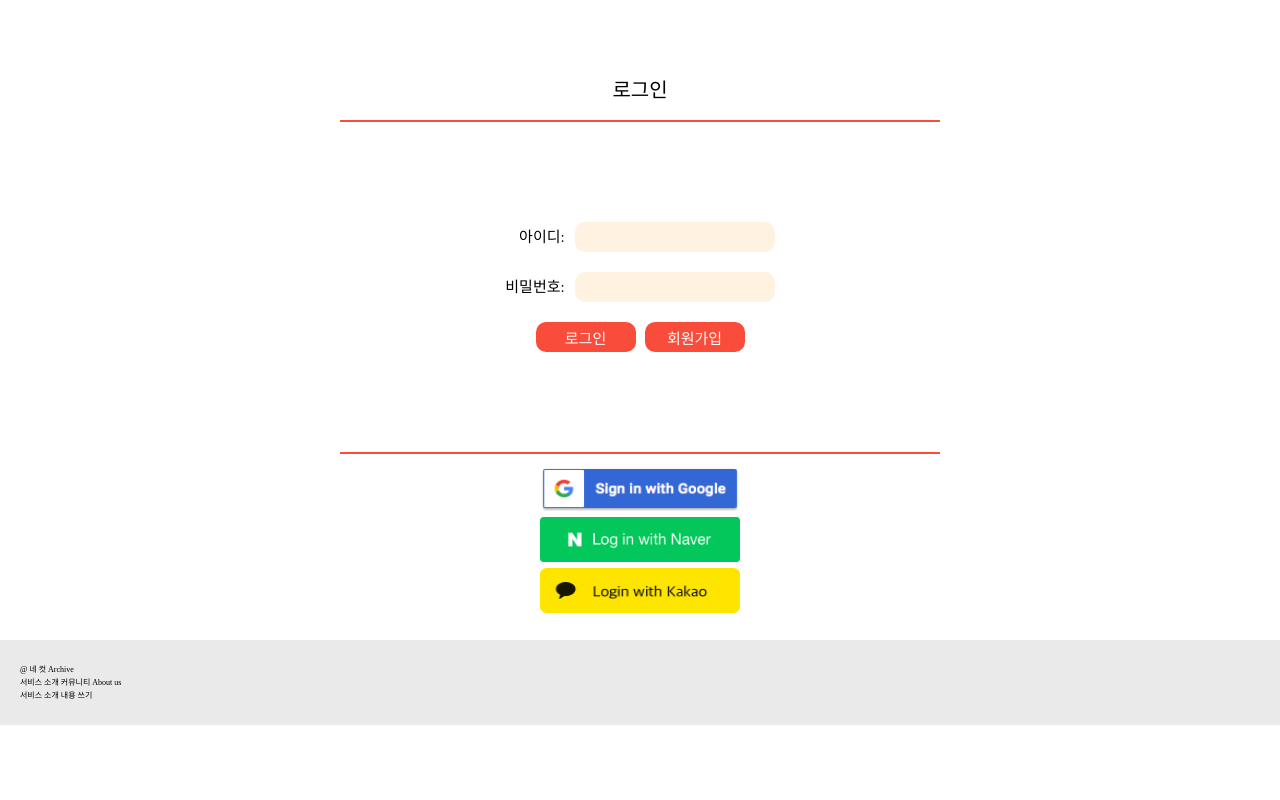
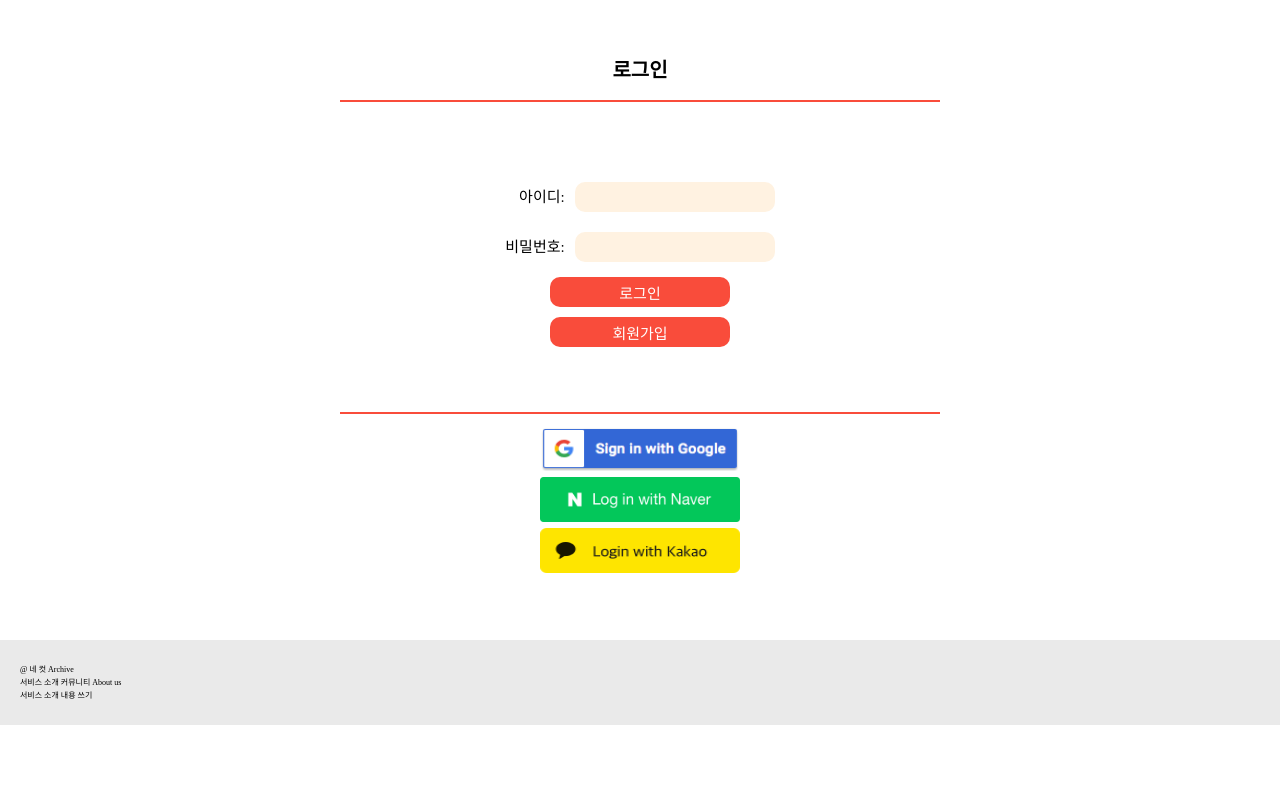
Before and after one commit to piro17-Archive/FilmArchive, a Django app: page /login/ in a window 1280 px wide. Shown: the part 75-875 px from the top of the page. Run offline with Django 4.2, Linux system fonts and the light colour scheme; some libraries are stand-ins or nearby versions.

Commit message:
[design] login css 3

```diff
--- a/static/css/login.css
+++ b/static/css/login.css
@@ -100,33 +94,30 @@ html { font-size: 62.5%; }
 
   .login--main--text{
     font-size: 2rem;
-    font-weight: 500;
+    font-weight: 600;
     padding-bottom: 1rem;
   }
 
   .login--main--section{
-    padding: 7rem;
+    padding: 4rem 3rem 3rem 3rem;
   }
 }
 /* screen의 width가 480px 이상 1024px 이하일 때 적용 */
 
 @media screen and (min-width: 1024px) {
   .login--section{
-    padding: 8rem 0;
+    padding: 6rem 35rem;
   }
+
   .login--btn,
   .signup--btn{
-    width: 10rem;
+    width: 18rem;
     height: 3rem;
     font-size: 1.5rem;
     font-weight: 500;
   }
 
-  .login--btn{
-    margin-right: 0.9rem;
-  }
-
-  input{
+  .login--input input{
     width: 20rem;
     height: 3rem;
     font-size: 1.5rem;
@@ -154,19 +146,14 @@ html { font-size: 62.5%; }
 
   .login--main--text{
     font-size: 2rem;
-    font-weight: 500;
+    font-weight: 600;
     padding-bottom: 1rem;
   }
 
   .login--main--section{
-    padding: 8rem;
+    padding: 6rem 2rem 5rem 2rem;
   }
 
-}
-
-
-a{
-  text-decoration: none;
 }
 
 button{
@@ -176,7 +163,7 @@ button{
   border-radius: 1rem;
 }
 
-input{
+.login--input input{
   background-color: var(--main-background);
   border: none;
   border-radius: 1rem;
@@ -191,11 +178,12 @@ input{
   align-items: center;
 }
 
-.login--btn--section{
-  display: flex;
+.login--btn--section,
+.signup--btn--section{
+  display: inline-flex;
   justify-content: center;
   align-items: center;
-  padding: 1rem;
+  padding: 0.5rem;
 }
 
 .social--login--section{
@@ -216,4 +204,33 @@ input{
   display:flex;
   justify-content: center;
   align-items: center;
+  cursor: pointer;
 }
+
+.login--btn{
+  display:inline-block;
+}
+
+.signup--link{
+  display:flex;
+}
+
+.login--main--section{
+  display:flex;
+  flex-direction: column;
+  justify-content: center;
+  align-items: center;
+}
+
+.login--form--section{
+  display: flex;
+  flex-direction: column;
+  justify-content: center;
+  align-items: center;
+}
+
+.text--input--section{
+  display: flex;
+  flex-direction: column;
+  align-items: flex-end;
+}
--- a/templates/users/login.html
+++ b/templates/users/login.html
@@ -4,8 +4,10 @@
     <div class="login--section">
       <h1 class="login--main--text">로그인</h1>
       <div class="line"></div>
-      <form action="{% url 'users:login' %}" method="POST" class="login--main--section">
+      <div class="login--main--section">
+        <form action="{% url 'users:login' %}" method="POST" class="login--form--section">
           {% csrf_token %}
+          <div class="text--input--section">
             <div class="login--input">
               <span class="login--text">아이디: </span>
               {{ form.username }}
@@ -14,13 +16,18 @@
               <span class="login--text">비밀번호: </span>
               {{ form.password }}
             </div>
+          </div>
           <div class="login--btn--section">
             <button class="login--btn">로그인</button>
-          <button class="signup--btn">회원가입</button>
           </div>
         </form>
+        <div class="signup--btn--section">
+          <a href="{% url 'users:sign_up' %}" class="signup--link">
+            <button class="signup--btn">회원가입</button>
+          </a>
+        </div>
+      </div>
       <div class="line"></div>
-
       <div class="social--login--section">
         <a href="{% provider_login_url 'google' %}">
           <img src="{% static 'image/google.png' %}" alt="" class="social-login--btn">
@@ -33,7 +40,7 @@
         </a>
       </div>
     </div>
-
+  </div>
 </main>
 <script
   type="text/javascript"
--- a/templates/users/main.html
+++ b/templates/users/main.html
@@ -17,6 +17,7 @@
     <link rel="stylesheet" href="{% static 'css/main.css' %}" />
     <link rel="stylesheet" href="{% static 'css/variables.css' %}" />
     <link rel="stylesheet" href="{% static 'css/login.css' %}" />
+    <link rel="stylesheet" href="{% static 'css/signup.css' %}" />
     <title>네컷-Archive</title>
   </head>
   <body>
--- a/templates/users/recovery_id.html
+++ b/templates/users/recovery_id.html
@@ -1,4 +1,4 @@
-{% extends 'main.html' %} {% block content %} {% load static %}
+{% extends 'users/main.html' %} {% block content %} {% load static %}
 <main>
   {% csrf_token %}
   <div class="recoveryid-form">
--- a/templates/users/signup.html
+++ b/templates/users/signup.html
@@ -1,4 +1,4 @@
-{% extends 'main.html' %} {% block content %}
+{% extends 'users/main.html' %} {% block content %}
 <main>
   <form method="POST" action="">
     {% csrf_token %}
```
Also changed, not shown: other parts of static/css/login.css (+11 -16 lines), static/css/signup.css (added). Lines whose indentation alone changed are shown as unchanged.
